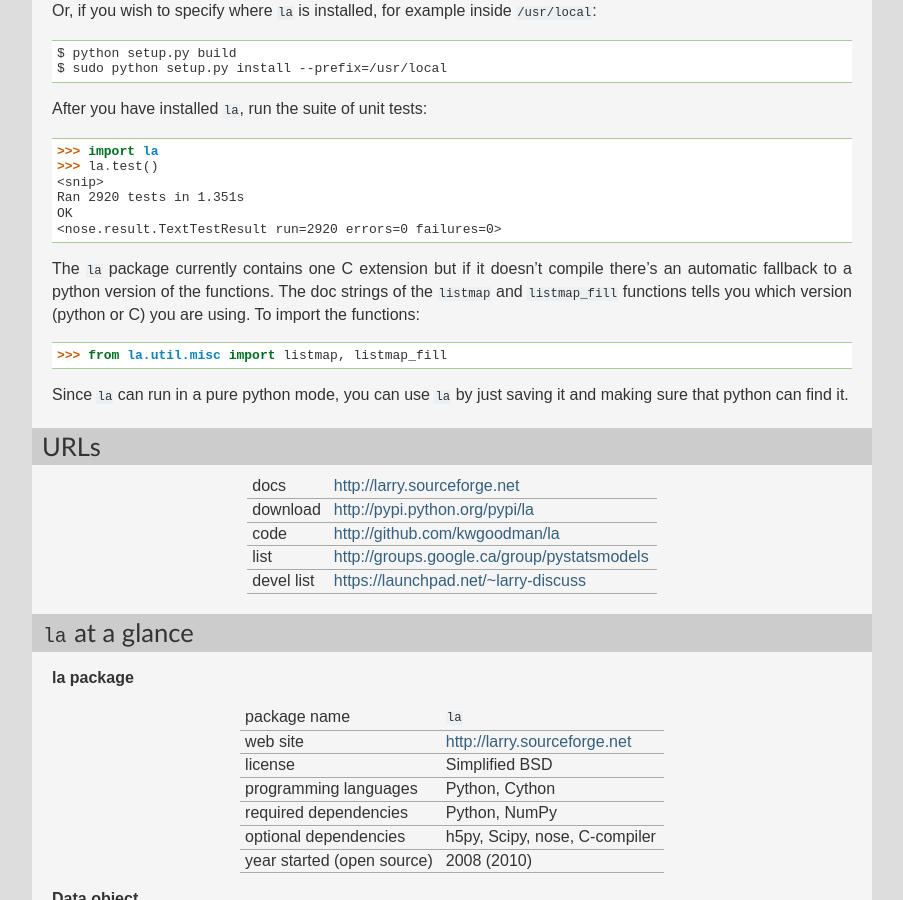
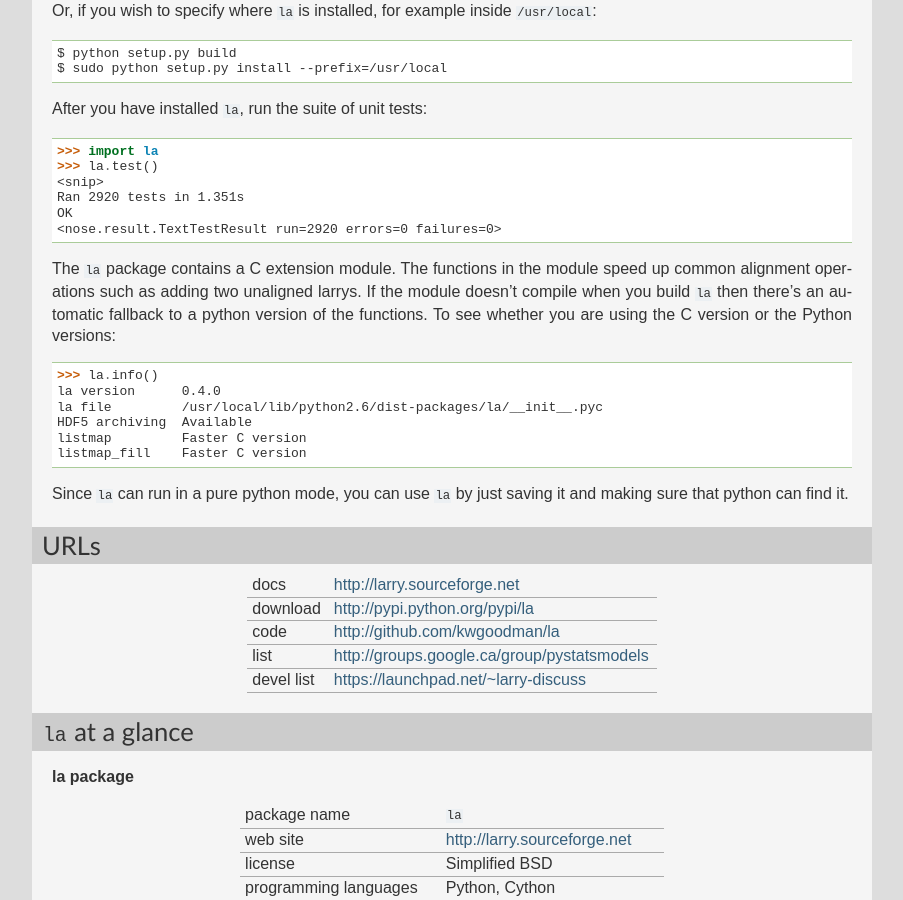
Before and after one commit to kwgoodman/la, a Sphinx documentation site: the page built from doc/source/intro.rst, in a window 1280 px wide and 900 px high, scrolled down 1488 px. Shown: the whole window, without its empty margins (198-1101 px from the left). Built offline with Sphinx 7.4.7, drawn with Linux system fonts in a browser that asks for light colours.

Commit message:
New function la.info() gives package info.

```diff
--- a/RELEASE.rst
+++ b/RELEASE.rst
@@ -24,6 +24,7 @@
 - listmap_fill: Index map a list onto another and index of unmappable elements
 - listmap_fill: Cython version of listmap_fill
 - align: Align two larrys using one of five join methods
+- info: la package information such as version number and HDF5 availability
 
 Enhancements
 ------------
--- a/doc/source/intro.rst
+++ b/doc/source/intro.rst
@@ -103,12 +103,18 @@
     OK
     <nose.result.TextTestResult run=2920 errors=0 failures=0>
 
-The ``la`` package currently contains one C extension but if it doesn't
-compile there's an automatic fallback to a python version of the functions.
-The doc strings of the ``listmap`` and ``listmap_fill`` functions tells you
-which version (python or C) you are using. To import the functions:
+The ``la`` package contains a C extension module. The functions in the module
+speed up common alignment operations such as adding two unaligned larrys. If
+the module doesn't compile when you build ``la`` then there's an automatic
+fallback to a python version of the functions. To see whether you are using
+the C version or the Python versions:
 ::
-    >>> from la.util.misc import listmap, listmap_fill
+    >>> la.info()
+    la version      0.4.0
+    la file         /usr/local/lib/python2.6/dist-packages/la/__init__.pyc
+    HDF5 archiving  Available
+    listmap         Faster C version
+    listmap_fill    Faster C version
 
 Since ``la`` can run in a pure python mode, you can use ``la`` by just saving
 it and making sure that python can find it.
--- a/la/__init__.py
+++ b/la/__init__.py
@@ -6,13 +6,15 @@
 try:
     from la.io import (IO, save, load, repack, is_archived_larry,
                        archive_directory)
-except (ImportError, ValueError):
-    print "Cannot import h5py; no archiving available."
+except:
+    # Cannot import h5py; no archiving available.
+    pass
 
 from numpy import nan, inf
 
 from la.flarry import (union, intersection, stack, panel, cov, rand, randn,
                        align)
+from la.util.report import info
 from la.version import __version__
 from la.util import testing
 
```
Also changed, not shown: README.rst (+11 -5 lines), 1 other file.
